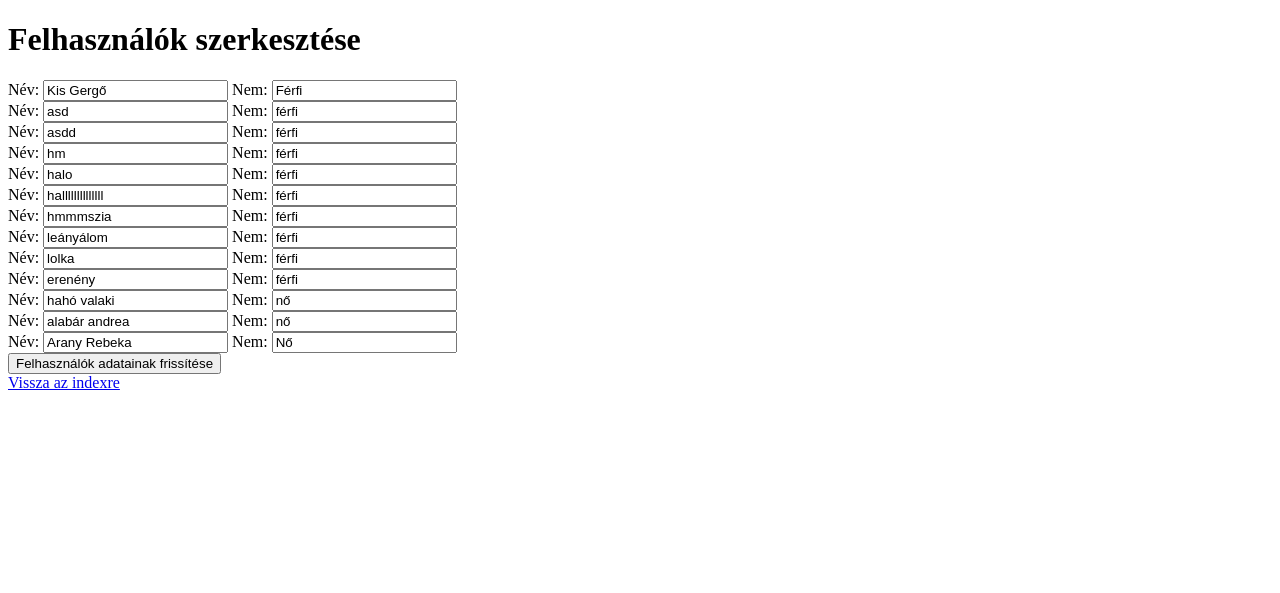
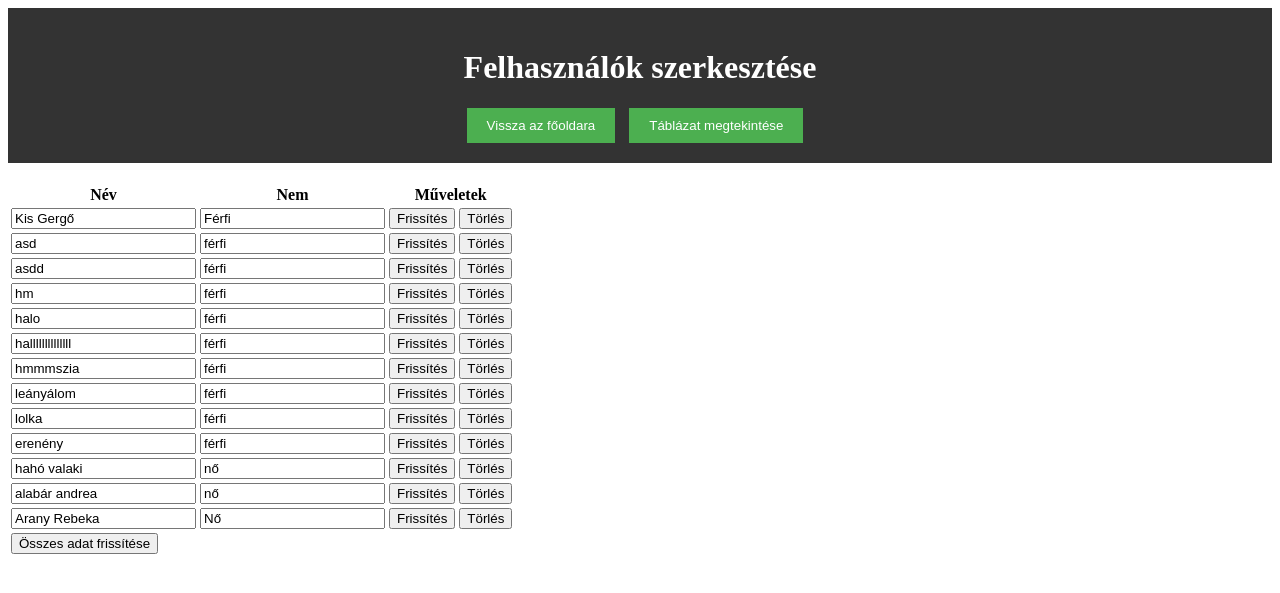
Before and after one commit to papmatedaniel/ujkutya, a Flask app: page /felhasznalomodositasa in a window 1280 px wide. Shown: the top 593 px of the page. Run offline with Flask 3, Linux system fonts and the light colour scheme; data comes from the database, SQL or seed files in the repository.

Commit message:
Update felhasznalomodositasa.html
valtozasok

```diff
--- a/templates/felhasznalomodositasa.html
+++ b/templates/felhasznalomodositasa.html
@@ -4,28 +4,48 @@
     <meta charset="UTF-8">
     <meta http-equiv="X-UA-Compatible" content="IE=edge">
     <meta name="viewport" content="width=device-width, initial-scale=1.0">
+    <link rel="stylesheet" type="text/css" href="{{ url_for('static', filename='style.css') }}">
     <title>Felhasználók szerkesztése</title>
+
+
 </head>
 <body>
 
-<h1>Felhasználók szerkesztése</h1>
+<header>
+    <h1>Felhasználók szerkesztése</h1>
+    <div class="header-buttons">
+        <button onclick="location.href='/'">Vissza az főoldara</button>
+        <button onclick="location.href='/table'">Táblázat megtekintése</button>
+    </div>
+</header>
+
+
+
 
 <form action="/update_user" method="post">
-    {% for user in users %}
-        <label for="name{{ user.id }}">Név:</label>
-        <input type="text" id="name{{ user.id }}" name="name{{ user.id }}" value="{{ user.name }}" required>
-
-        <label for="gender{{ user.id }}">Nem:</label>
-        <input type="text" id="gender{{ user.id }}" name="gender{{ user.id }}" value="{{ user.gender }}" required>
-        <br>
-    {% endfor %}
-    <button type="submit">Felhasználók adatainak frissítése</button>
+    <table>
+        <tr>
+            <th>Név</th>
+            <th>Nem</th>
+            <th>Műveletek</th>
+        </tr>
+        {% for user in users %}
+        <tr>
+            <td><input type="text" name="name{{ user.id }}" value="{{ user.name }}" required></td>
+            <td><input type="text" name="gender{{ user.id }}" value="{{ user.gender }}" required></td>
+            <td>
+                <button type="submit" name="action" value="update_{{ user.id }}">Frissítés</button>
+                <button type="submit" name="action" value="delete_{{ user.id }}">Törlés</button>
+            </td>
+        </tr>
+        {% endfor %}
+        <tr>
+            <td colspan="3"><button type="submit" name="action" value="update_all">Összes adat frissítése</button></td>
+        </tr>
+    </table>
 </form>
 
 
 
-
-<a href="/">Vissza az indexre</a>
-
 </body>
 </html>
```
